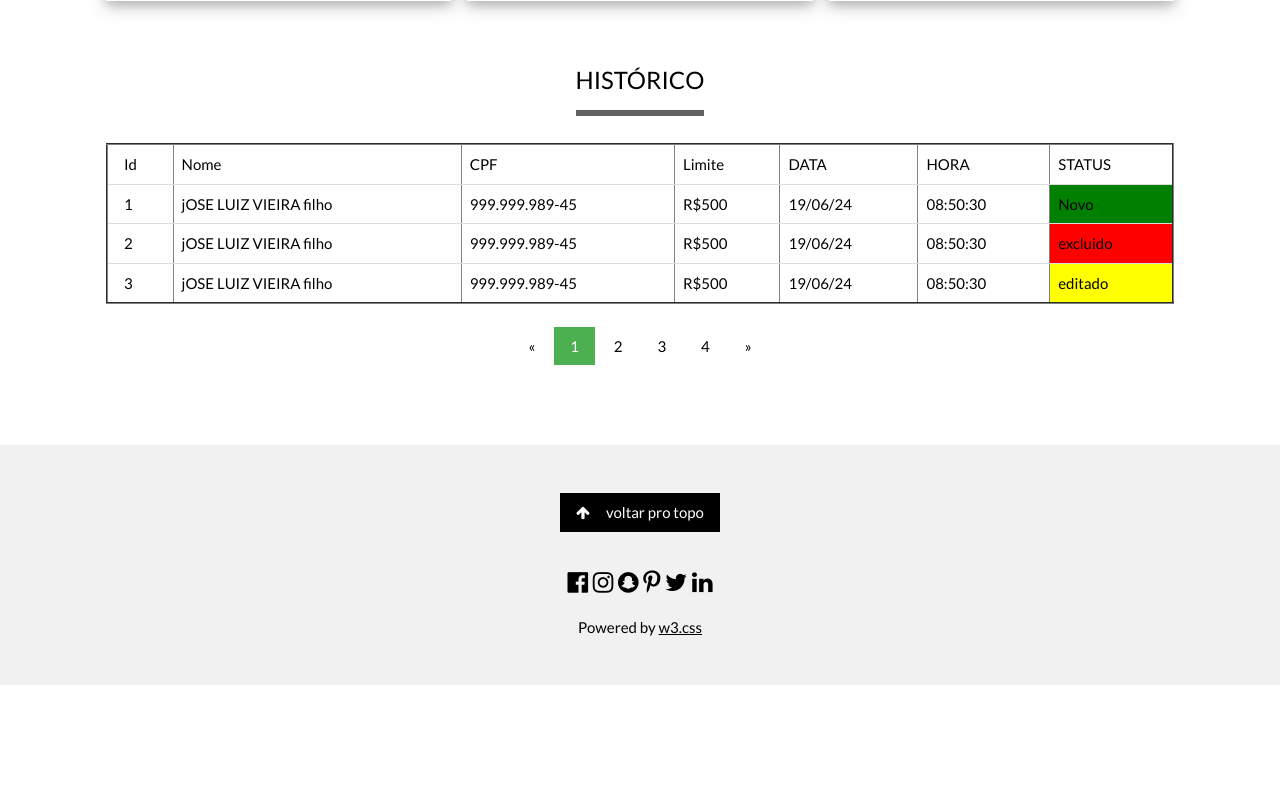
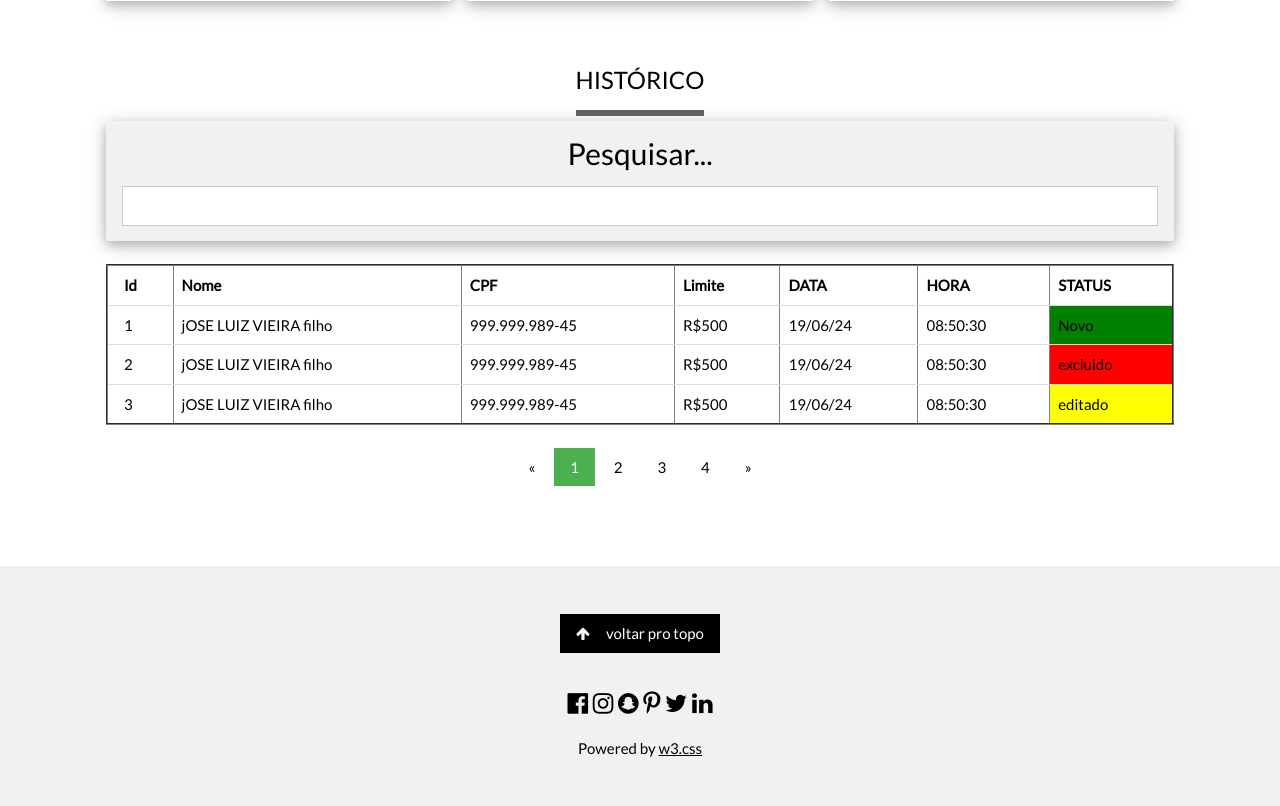
Before and after one commit to LuizinhoVI/farmacia, a Node server app: page / in a window 1280 px wide. Shown: the part 483-1289 px from the top of the page. Before the commit the page ends 1168 px from the top, so only its background shows below. Run offline with Node 20, Linux system fonts and the light colour scheme.

Commit message:
Update index.ejs

```diff
--- a/views/index.ejs
+++ b/views/index.ejs
@@ -84,17 +84,24 @@ html,body,h1,h2,h3,h4 {font-family:"Lato", sans-serif}
     <BR></BR>
     <span class="w3-xlarge w3-bottombar w3-border-dark-grey w3-padding-16">HISTÓRICO</span>
   </div>
+  <br>
+    <div class="w3-container">
+      <form class="w3-container w3-card-4 w3-light-grey">
+        <h2 align="center">Pesquisar...</h2>
+        <input class="w3-input w3-border" name="last" type="text"></p>
+      </form>
 
+    </div>
   <div class="w3-container">
-<br>    <br>
+ <br>
   <table border="2" align="center" class="w3-table w3-striped w3-bordered">
-    <td align="center">Id</td>
-    <td align="center">Nome</td>
-    <td align="center">CPF</td>
-    <td align="center">Limite</td>
-    <td align="center">DATA</td>
-    <td align="center">HORA</td>
-    <td align="center">STATUS</td>
+    <th align="center">Id</th>
+    <th align="center">Nome</th>
+    <th align="center">CPF</th>
+    <th align="center">Limite</th>
+    <th align="center">DATA</th>
+    <th align="center">HORA</th>
+    <th align="center">STATUS</th>
 
     <tr></tr>
     <td align="center">1</td>
```
